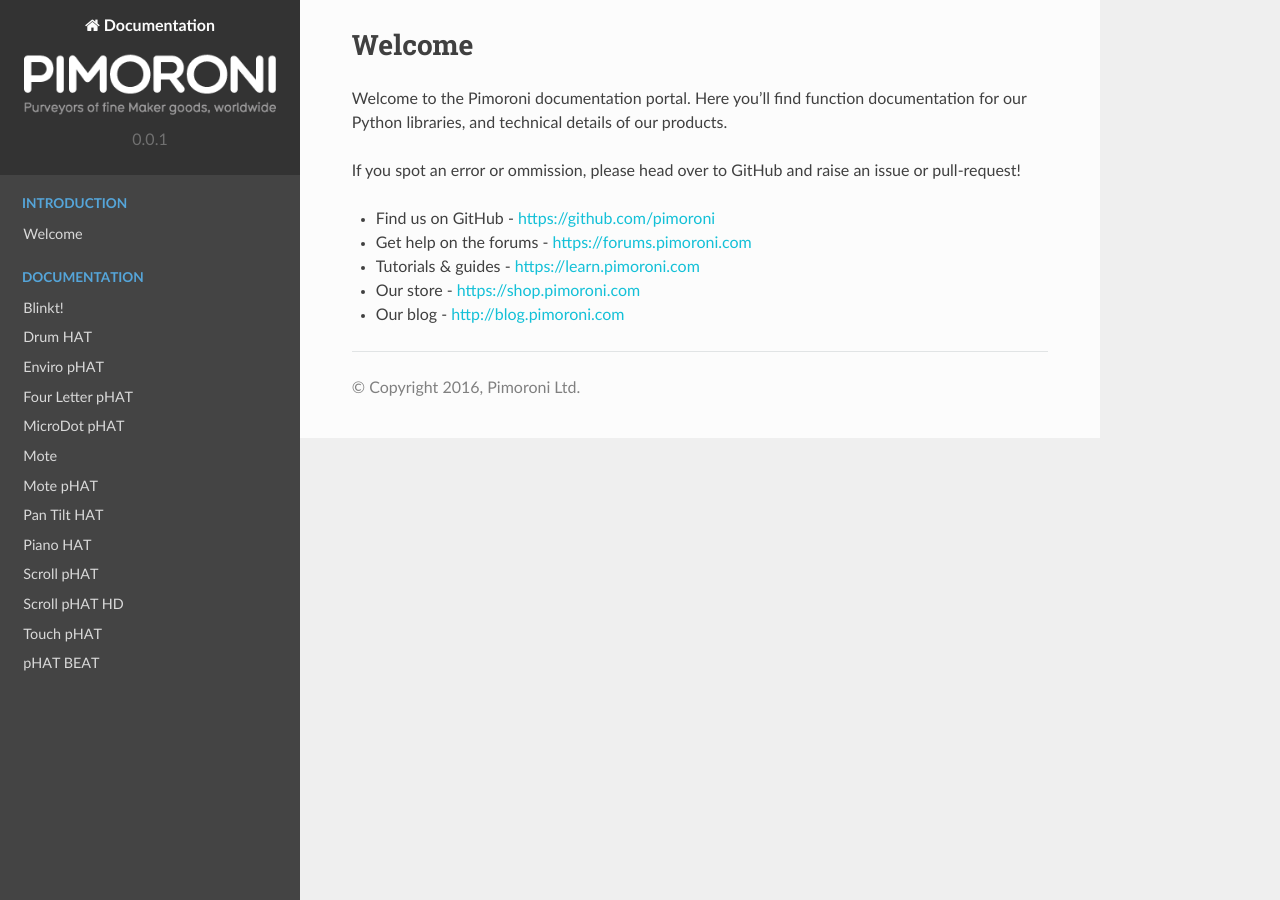
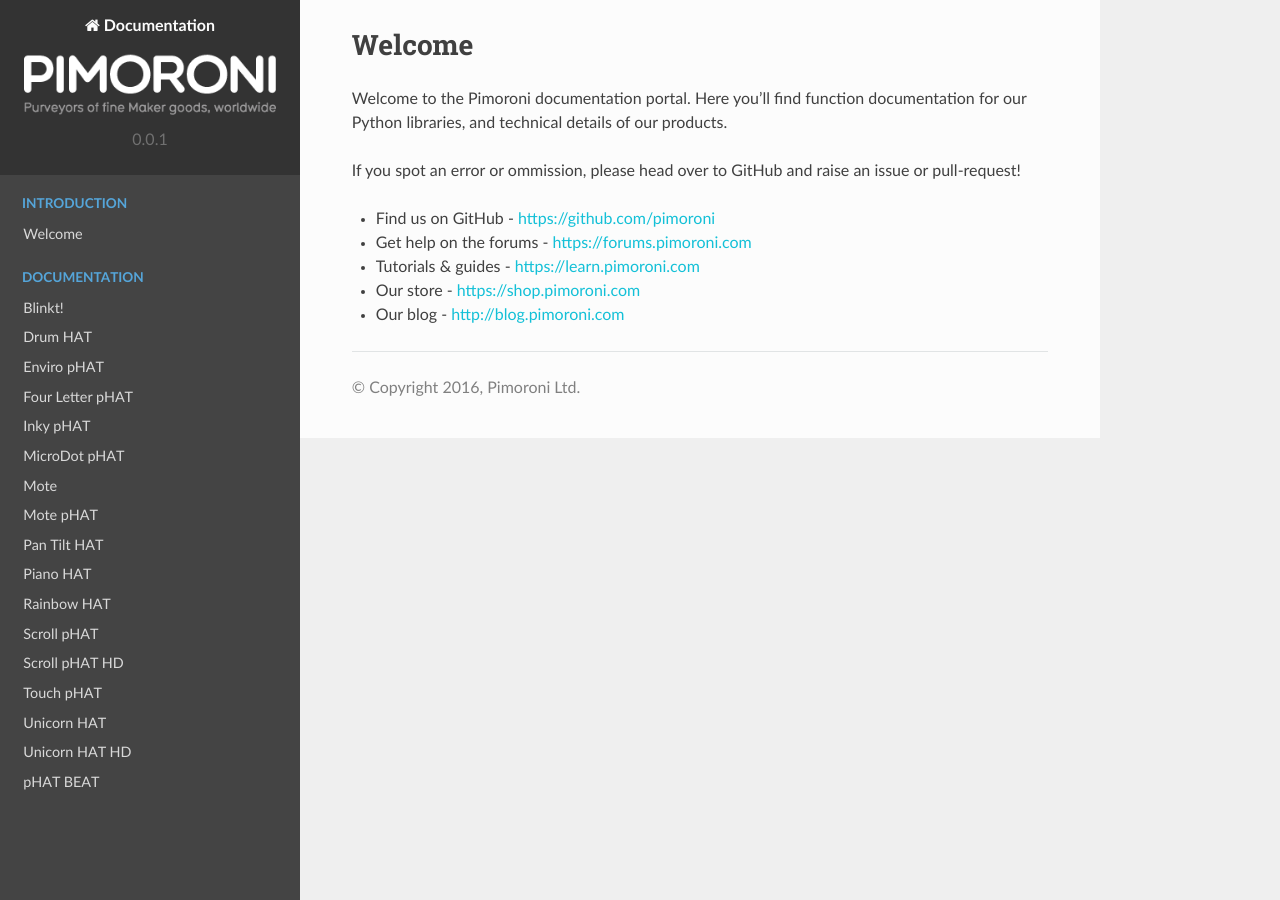
Before and after one commit to pimoroni/docs, a Sphinx documentation site: the page built from sphinx/index.rst, in a window 1280 px wide. Built offline with Sphinx 7.4.7 and the Read the Docs theme 2.0.0, drawn with Linux system fonts in a browser that asks for light colours.

Commit message:
Update conf.py

```diff
--- a/sphinx/conf.py
+++ b/sphinx/conf.py
@@ -16,6 +16,9 @@
 
 
 docs = [
+    Doc('Inky pHAT','inkyphat'),
+    Doc('Unicorn HAT','unicornhat'),
+    Doc('Unicorn HAT HD','unicornhathd'),
     Doc('Blinkt!','blinkt'),
     Doc('MicroDot pHAT','microdotphat'),
     Doc('Scroll pHAT','scrollphat'),
@@ -28,7 +31,8 @@
     Doc('pHAT BEAT','phatbeat'),
     Doc('Scroll pHAT HD','scrollphathd'),
     Doc('Four Letter pHAT','fourletterphat'),
-    Doc('Touch pHAT','touchphat')
+    Doc('Touch pHAT','touchphat'),
+    Doc('Rainbow HAT','rainbowhat')
 ]
 
 docs = map(lambda x:x.pickle(), docs)
```
